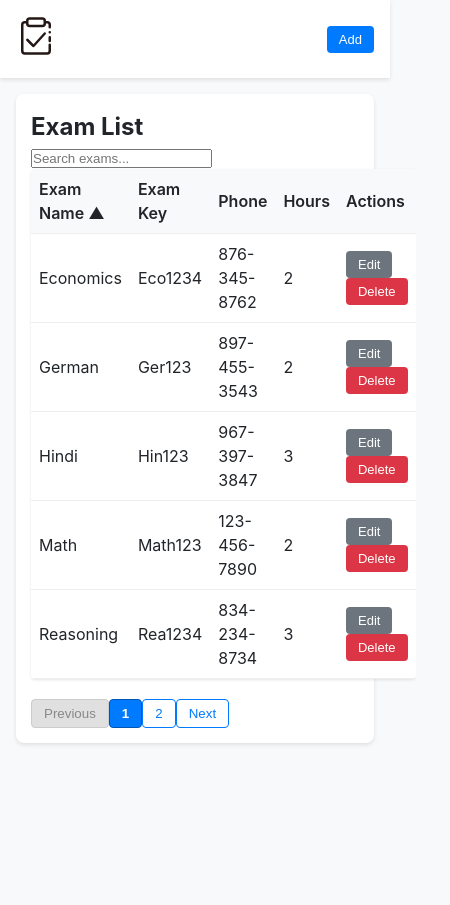
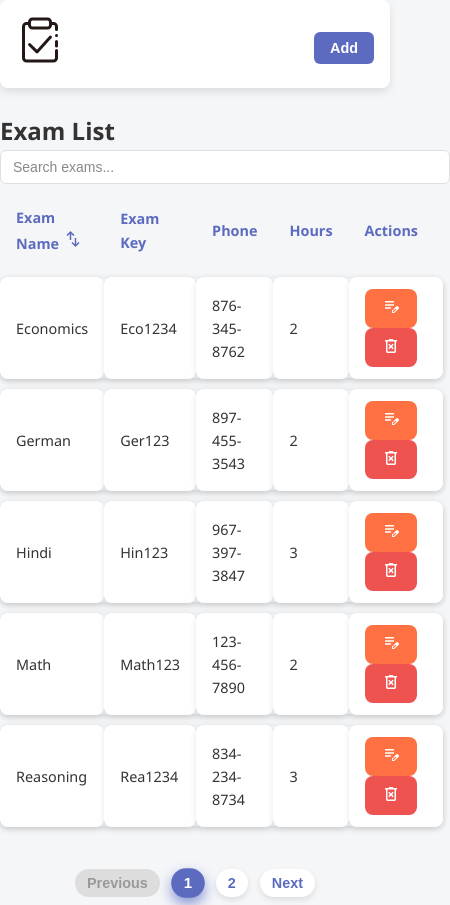
Before and after one commit to AbdulPIO/Angular-Assignment, an Angular app: page / in a window 390 px wide. Shown: the whole page, 450 px wide, since content can reach past the window. Before the commit the page ends 844 px from the top, so only its background shows below. Built offline with nearby package versions, Linux system fonts and the light colour scheme; data requests are answered from the project's data file.

Commit message:
Updated UI

```diff
--- a/db.json
+++ b/db.json
@@ -58,16 +58,16 @@
       ]
     },
     {
-      "id": "1746097588391",
-      "examName": "Roman ",
-      "examKey": "Rom123",
-      "phone": "234-234-2343",
+      "id": "1747652050460",
+      "examName": "Sanskrit",
+      "examKey": "San1234",
+      "phone": "341-234-3242",
       "examHours": 3,
       "examDetails": [
         {
-          "subject": "basics",
-          "marks": 5,
-          "no_of_questions": 4
+          "subject": "Basics",
+          "marks": 10,
+          "no_of_questions": 2
         }
       ]
     }
--- a/src/app/components/home/home.component.html
+++ b/src/app/components/home/home.component.html
@@ -4,11 +4,11 @@
       <h2>Exam List</h2>
       <div class="search-box">
         <input
+          class="search-input"
           type="text"
           [(ngModel)]="searchTerm"
           (keyup)="applyFilterandPagination()"
           placeholder="Search exams..."
-          class="search-input"
         />
       </div>
     </div>
@@ -19,11 +19,23 @@
           <tr>
             <th (click)="onSort('examName')">
               Exam Name
+              <svg
+                xmlns="http://www.w3.org/2000/svg"
+                height="20px"
+                viewBox="0 -960 960 960"
+                width="20px"
+                fill="#5c6bc0"
+                id="sort"
+              >
+                <path
+                  d="M324-432v-294L219-621l-51-51 192-192 192 192-51 51-105-105v294h-72ZM600-96 408-288l51-51 105 105v-294h72v294l105-105 51 51L600-96Z"
+                />
+              </svg>
               {{
                 sortColumn === "examName"
                   ? sortDirection === "asc"
-                    ? "▲"
-                    : "▼"
+                    ? ""
+                    : ""
                   : ""
               }}
             </th>
@@ -45,10 +57,30 @@
                 class="btn secondary"
                 (click)="onEdit(exam)"
               >
-                Edit
+                <svg
+                  xmlns="http://www.w3.org/2000/svg"
+                  height="20px"
+                  viewBox="0 -960 960 960"
+                  width="20px"
+                  fill="#FFFFFF"
+                >
+                  <path
+                    d="M192-396v-72h288v72H192Zm0-150v-72h432v72H192Zm0-150v-72h432v72H192Zm336 504v-113l210-209q7.26-7.41 16.13-10.71Q763-528 771.76-528q9.55 0 18.31 3.5Q798.83-521 806-514l44 45q6.59 7.26 10.29 16.13Q864-444 864-435.24t-3.29 17.92q-3.3 9.15-10.71 16.32L641-192H528Zm288-243-45-45 45 45ZM576-240h45l115-115-22-23-22-22-116 115v45Zm138-138-22-22 44 45-22-23Z"
+                  />
+                </svg>
               </button>
               <button type="button" class="btn danger" (click)="onDelete(exam)">
-                Delete
+                <svg
+                  xmlns="http://www.w3.org/2000/svg"
+                  height="20px"
+                  viewBox="0 -960 960 960"
+                  width="20px"
+                  fill="#FFFFFF"
+                >
+                  <path
+                    d="m400-325 80-80 80 80 51-51-80-80 80-80-51-51-80 80-80-80-51 51 80 80-80 80 51 51Zm-88 181q-29.7 0-50.85-21.15Q240-186.3 240-216v-480h-48v-72h192v-48h192v48h192v72h-48v479.57Q720-186 698.85-165T648-144H312Zm336-552H312v480h336v-480Zm-336 0v480-480Z"
+                  />
+                </svg>
               </button>
             </td>
           </tr>
--- a/src/app/components/home/home.component.scss
+++ b/src/app/components/home/home.component.scss
@@ -7,3 +7,28 @@ th span {
   margin-left: 5px;
   font-size: 0.8rem;
 }
+
+.search-input {
+  width: 450px;
+  padding: 8px 12px;
+  border: 1px solid var(--border-color);
+  border-radius: 6px;
+  font-size: 14px;
+  transition: border-color 0.2s ease, box-shadow 0.2s ease;
+
+  &:focus {
+    border-color: #5c6bc0;
+    box-shadow: 0 0 0 2px rgba(0, 123, 255, 0.25);
+    outline: none;
+  }
+
+  &::placeholder {
+    color: #888;
+  }
+
+  @media (max-width: 768px) {
+    .search-input {
+      width: 200px;
+    }
+  }
+}
--- a/src/app/shared/pagination/pagination.component.scss
+++ b/src/app/shared/pagination/pagination.component.scss
@@ -1,36 +1,36 @@
-.pagination {
-  flex: center;
-  justify-content: center;
-  align-items: center;
-  margin-top: 20px;
-  gap: 8px;
-}
+// .pagination {
+//   flex: center;
+//   justify-content: center;
+//   align-items: center;
+//   margin-top: 20px;
+//   gap: 8px;
+// }
 
-.pagination button {
-  padding: 6px 12px;
-  border: 1px solid #007bff;
-  background-color: #fff;
-  color: #007bff;
-  border-radius: 4px;
-  cursor: pointer;
-  transition: all 0.2s ease;
+// .pagination button {
+//   padding: 6px 12px;
+//   border: 1px solid #007bff;
+//   background-color: #fff;
+//   color: #007bff;
+//   border-radius: 4px;
+//   cursor: pointer;
+//   transition: all 0.2s ease;
 
-  &:hover:not(:disabled) {
-    background-color: #007bff;
-    color: #fff;
-  }
+//   &:hover:not(:disabled) {
+//     background-color: #007bff;
+//     color: #fff;
+//   }
 
-  &:disabled {
-    background-color: #e0e0e0;
-    color: #888;
-    border-color: #ccc;
-    cursor: not-allowed;
-  }
+//   &:disabled {
+//     background-color: #e0e0e0;
+//     color: #888;
+//     border-color: #ccc;
+//     cursor: not-allowed;
+//   }
 
-  &.active {
-    background-color: #007bff;
-    color: white;
-    font-weight: bold;
-    border: 1px solid #0056b3;
-  }
-}
+//   &.active {
+//     background-color: #007bff;
+//     color: white;
+//     font-weight: bold;
+//     border: 1px solid #0056b3;
+//   }
+// }
--- a/src/index.html
+++ b/src/index.html
@@ -1,11 +1,15 @@
-<!doctype html>
+<!DOCTYPE html>
 <html lang="en">
   <head>
-  <meta charset="utf-8">
+    <meta charset="utf-8" />
     <title>AngularAssignmentApp</title>
-  <base href="/">
-  <meta name="viewport" content="width=device-width, initial-scale=1">
-  <link rel="icon" type="image/x-icon" href="favicon.ico">
+    <base href="/" />
+    <meta name="viewport" content="width=device-width, initial-scale=1" />
+    <link rel="icon" type="image/x-icon" href="favicon.ico" />
+    <link
+      rel="stylesheet"
+      href="https://fonts.googleapis.com/css2?family=Material+Symbols+Outlined:opsz,wght,FILL,GRAD@40,400,0,0&icon_names=sort_by_alpha"
+    />
   </head>
   <body>
     <app-root></app-root>
--- a/src/styles.scss
+++ b/src/styles.scss
@@ -1,15 +1,18 @@
 :root {
-  --primary-color: #007bff;
-  --secondary-color: #6c757d;
-  --danger-color: #dc3545;
-  --success-color: #28a745;
-  --background-color: #f8f9fa;
-  --border-color: #dee2e6;
-  --text-color: #212529;
-  --error-color: #dc3545;
+  --primary-color: #5c6bc0;
+  --primary-hover: #3949ab;
+  --secondary-color: #ff7043;
+  --secondary-hover: #f4511e;
+  --success-color: #66bb6a;
+  --danger-color: #ef5350;
+  --background-color: #f4f6f8;
+  --card-bg: #ffffff;
+  --text-color: #333333;
+  --border-color: #e0e0e0;
+  --shadow-color: rgba(0, 0, 0, 0.1);
+  --error-color: #ef5350;
 }
-
-/* Reset and base styles */
+/* Reset */
 * {
   margin: 0;
   padding: 0;
@@ -17,174 +20,292 @@
 }
 
 body {
-  font-family: -apple-system, BlinkMacSystemFont, "Segoe UI", Roboto,
-    "Helvetica Neue", Arial, sans-serif;
-  line-height: 1.5;
+  font-family: "Segoe UI", Tahoma, Geneva, Verdana, sans-serif;
+  background-color: var(--background-color);
   color: var(--text-color);
-  background-color: var(--background-color);
+  line-height: 1.6;
+  overflow-x: hidden;
 }
 
-/* Common button styles */
+/* --- Header --- */
+.header {
+  background: var(--card-bg);
+  box-shadow: 0 4px 8px var(--shadow-color);
+  padding: 1rem 2rem;
+  display: flex;
+  justify-content: space-between;
+  align-items: center;
+  border-radius: 8px;
+  margin-bottom: 1.5rem;
+  flex-wrap: wrap;
+
+  .logo img {
+    height: 48px;
+    max-width: 100%;
+  }
+
+  .nav-buttons {
+    display: flex;
+    gap: 1rem;
+    margin-top: 1rem;
+    gap: 1rem;
+
+    button {
+      background-color: var(--primary-color);
+      color: white;
+      border: none;
+      padding: 0.5rem 1.2rem;
+      border-radius: 6px;
+      font-weight: 600;
+      cursor: pointer;
+      transition: background-color 0.3s ease;
+
+      &:hover {
+        background-color: var(--primary-hover);
+      }
+
+      &:disabled {
+        background-color: #ccc;
+        cursor: not-allowed;
+      }
+    }
+  }
+}
+
+/* --- Card style container for tables --- */
+.table-card {
+  background: var(--card-bg);
+  border-radius: 12px;
+  box-shadow: 0 6px 12px var(--shadow-color);
+  padding: 1.5rem;
+  overflow-x: auto;
+  margin-bottom: 2rem;
+}
+
+/* --- Table --- */
+table {
+  width: 100%;
+  border-collapse: separate;
+  border-spacing: 0 10px; /* Adds space between rows for card effect */
+  font-size: 1rem;
+  color: var(--text-color);
+  user-select: none;
+
+  th,
+  td {
+    padding: 12px 16px;
+    text-align: left;
+  }
+
+  th {
+    background-color: transparent;
+    font-weight: 700;
+    color: var(--primary-color);
+    cursor: pointer;
+    position: relative;
+
+    span {
+      margin-left: 6px;
+      font-size: 0.8rem;
+      color: var(--secondary-color);
+    }
+  }
+
+  tbody tr {
+    background: var(--background-color);
+    border-radius: 8px;
+    box-shadow: 0 2px 6px var(--shadow-color);
+    transition: transform 0.15s ease;
+    margin-bottom: 10px;
+
+    &:hover {
+      transform: translateY(-3px);
+      background: #e3e8ff;
+      box-shadow: 0 8px 16px rgba(92, 107, 192, 0.3);
+    }
+  }
+
+  tbody td {
+    background: var(--card-bg);
+    border-radius: 8px;
+    box-shadow: 0 2px 6px var(--shadow-color);
+    margin-bottom: 10px;
+  }
+}
+
+/* --- Form styles --- */
+.form-group {
+  margin-bottom: 1.2rem;
+
+  label {
+    display: block;
+    font-weight: 600;
+    margin-bottom: 0.4rem;
+    color: var(--primary-color);
+  }
+
+  input,
+  select,
+  textarea {
+    width: 100%;
+    padding: 10px 14px;
+    border-radius: 8px;
+    border: 1.8px solid var(--border-color);
+    font-size: 1rem;
+    transition: border-color 0.3s ease, box-shadow 0.3s ease;
+    color: var(--text-color);
+    background-color: var(--card-bg);
+    box-shadow: inset 0 1px 3px rgba(0, 0, 0, 0.05);
+
+    &:focus {
+      outline: none;
+      border-color: var(--primary-color);
+      box-shadow: 0 0 8px var(--primary-color);
+      background-color: #fff;
+    }
+
+    &.invalid {
+      border-color: var(--danger-color);
+      box-shadow: 0 0 8px var(--danger-color);
+      background-color: #fff0f0;
+    }
+  }
+}
+
+.error-message {
+  font-size: 0.8rem;
+  color: var(--error-color);
+  margin-top: 0.3rem;
+}
+
+/* --- Buttons --- */
 .btn {
-  padding: 0.5rem 1rem;
+  padding: 0.6rem 1.3rem;
+  font-weight: 600;
+  border-radius: 8px;
+  cursor: pointer;
   border: none;
-  border-radius: 4px;
-  cursor: pointer;
-  font-size: 0.875rem;
-  font-weight: 500;
-  transition: all 0.2s;
+  font-size: 1rem;
+  transition: background-color 0.3s ease, color 0.3s ease;
 
   &.primary {
     background-color: var(--primary-color);
     color: white;
-    &:hover {
-      background-color: darken(#007bff, 10%);
+
+    &:hover:not(:disabled) {
+      background-color: var(--primary-hover);
     }
   }
 
   &.secondary {
     background-color: var(--secondary-color);
     color: white;
-    &:hover {
-      background-color: darken(#6c757d, 10%);
+    margin-right: 10px;
+
+    &:hover:not(:disabled) {
+      background-color: var(--secondary-hover);
     }
   }
 
   &.danger {
     background-color: var(--danger-color);
     color: white;
-    &:hover {
-      background-color: darken(#dc3545, 10%);
+
+    &:hover:not(:disabled) {
+      background-color: #d43a37;
+    }
+  }
+
+  &:disabled {
+    opacity: 0.5;
+    cursor: not-allowed;
+  }
+}
+
+/* --- Pagination --- */
+.pagination {
+  display: flex;
+  justify-content: center;
+  align-items: center;
+  gap: 12px;
+  margin-top: 20px;
+  user-select: none;
+  flex-wrap: wrap;
+  margin-top: 24px;
+  padding: 0.5rem;
+
+  button {
+    padding: 8px 14px;
+    border: none;
+    border-radius: 999px;
+    background-color: var(--card-bg);
+    color: var(--primary-color);
+    font-weight: 600;
+    font-size: 1rem;
+    cursor: pointer;
+    box-shadow: 0 3px 6px var(--shadow-color);
+    transition: all 0.3s ease;
+    text-align: center;
+
+    &:hover:not(:disabled) {
+      background-color: var(--primary-color);
+      color: white;
+      box-shadow: 0 6px 12px rgba(92, 107, 192, 0.6);
+      transform: translateY(-2px);
+    }
+
+    &:disabled {
+      background-color: #ddd;
+      color: #999;
+      border-color: #ccc;
+      cursor: not-allowed;
+      box-shadow: none;
+      transform: none;
+    }
+
+    &.active {
+      background-color: var(--primary-color);
+      color: white;
+      border-color: var(--primary-hover);
+      box-shadow: 0 6px 12px rgba(92, 107, 192, 0.7);
+      transform: scale(1.05);
     }
   }
 }
 
-// adding styles for disabled buttons
-// button.btn[disabled] {
-//   opacity: 0.6;
-//   cursor: not-allowed;
-//   pointer-events: none;
-// }
+/* --- Responsive adjustments --- */
+@media (max-width: 768px) {
+  .header {
+    padding: 1rem;
+    flex-direction: row;
+    align-items: flex-start;
+    gap: 1rem;
 
-.btn:disabled {
-  opacity: 0.6;
-  cursor: not-allowed;
-  pointer-events: none;
-}
-
-/* Form styles */
-.form-group {
-  margin-bottom: 1rem;
-
-  label {
-    display: block;
-    margin-bottom: 0.5rem;
-    font-weight: 500;
-  }
-
-  input {
-    width: 100%;
-    padding: 8px 12px;
-    border: 1px solid #ddd;
-    border-radius: 4px;
-    font-size: 14px;
-
-    &:focus {
-      outline: none;
-      border-color: #007bff;
-    }
-
-    &.invalid {
-      border-color: #dc3545;
-    }
-  }
-}
-
-.error-message {
-  color: var(--error-color);
-  font-size: 0.75rem;
-  margin-top: 0.25rem;
-}
-
-/* Table styles */
-table {
-  width: 100%;
-  border-collapse: collapse;
-  background: white;
-  border-radius: 4px;
-  overflow: hidden;
-  box-shadow: 0 1px 3px rgba(0, 0, 0, 0.1);
-
-  th,
-  td {
-    padding: 12px;
-    text-align: left;
-    border-bottom: 1px solid #eee;
-  }
-
-  th {
-    background-color: #f8f9fa;
-    font-weight: 600;
-  }
-
-  tr:hover {
-    background-color: #f8f9fa;
-  }
-}
-
-/* Card styles */
-.card {
-  background: white;
-  border-radius: 8px;
-  box-shadow: 0 2px 4px rgba(0, 0, 0, 0.1);
-  padding: 1.5rem;
-  margin: 1rem;
-}
-
-/* Header styles */
-.header {
-  background: white;
-  padding: 1rem 2rem;
-  box-shadow: 0 2px 4px rgba(0, 0, 0, 0.1);
-  display: flex;
-  justify-content: space-between;
-  align-items: center;
-
-  .logo {
-    img {
-      height: 40px;
+    .nav-buttons button {
+      padding: 0.5rem 1rem;
+      font-size: 0.9rem;
     }
   }
 
-  .nav-buttons {
-    display: flex;
-    gap: 1rem;
-  }
-}
-
-/* Responsive styles */
-@media (max-width: 768px) {
-  .header {
-    padding: 1rem;
-
-    .nav-buttons {
-      gap: 0.5rem;
-    }
-  }
-
-  .card {
-    padding: 15px;
+  table {
+    font-size: 0.9rem;
+    min-width: unset;
   }
 
   .btn {
-    padding: 6px 12px;
-    font-size: 13px;
+    padding: 0.5rem 1rem;
+    font-size: 0.9rem;
   }
 
-  table {
-    th,
-    td {
-      padding: 8px;
-    }
+  .pagination button {
+    padding: 6px 12px;
+    font-size: 0.9rem;
+    gap: 10px;
+  }
+
+  .table-card {
+    padding: 8px 14 px;
+    overflow-y: hidden;
+    font-size: 0.9rem;
   }
 }
```
Lines whose indentation alone changed are shown as unchanged.
